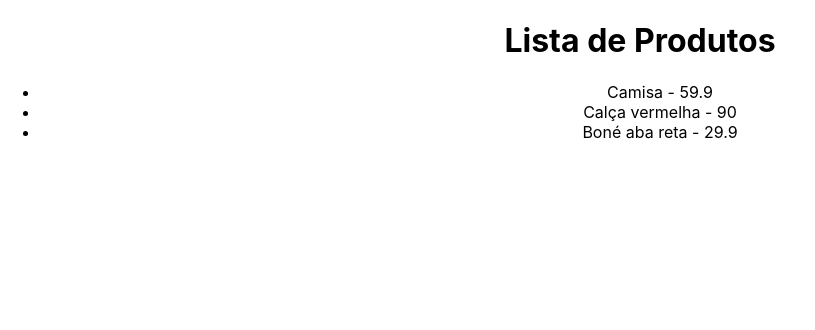
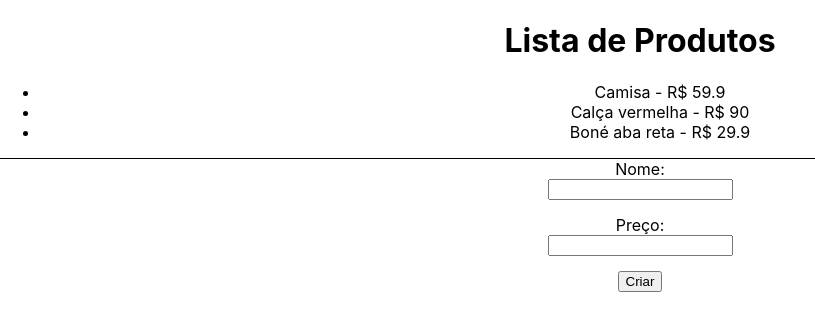
Before and after one commit to GeracNeto/http_react, a React (Create React App) app: page / in a window 1280 px wide. Shown: the top 330 px of the page, without its empty margins (0-815 px from the left). Built offline with nearby package versions, Linux system fonts and the light colour scheme; data requests are answered from the project's data file.

Commit message:
Criado consts name e price, criado função handleSubmit para fazer um POST no json-server e salvar os dados no arquivo db.json

```diff
--- a/src/App.js
+++ b/src/App.js
@@ -7,6 +7,9 @@
 function App() {
 
   const [products, setProducts] = useState([])
+
+  const [name, setName] = useState('')
+  const [price, setPrice] = useState('')
 
   // 1 Resgatando dados
   useEffect(() => {
@@ -23,12 +26,54 @@
 
   //console.log(products)
 
+  // Add de produtos
+  const handleSubmit = async (e) => {
+
+    e.preventDefault()
+
+    const product = {
+      name,
+      price
+      /*
+      Mesmo que dizer:
+
+      name: name
+      price: price
+
+      Isso porque as chaves possuem os mesmos nomes que os valores
+      */
+    }
+
+    const res = await fetch(url, {
+      method: "POST",
+      headers: {
+        "Content-Type": "application/json"
+      },
+      body: JSON.stringify(product)
+    })
+
+    console.log(product)
+  }
+
   return (
     <div className="App">
       <h1>Lista de Produtos</h1>
       <ul>
-        {products.map(product => (<li key={product.id}>{product.name} - {product.price}</li>))}
+        {products.map(product => (<li key={product.id}>{product.name} - R$ {product.price}</li>))}
       </ul>
+      <div className="add-product">
+        <form onSubmit={handleSubmit}>
+          <label>
+            Nome:
+            <input type="text" value={name} name='name' onChange={e => setName(e.target.value)} />
+          </label>
+          <label>
+            Preço:
+            <input type="number" value={price} name='name' onChange={e => setPrice(e.target.value)} />
+          </label>
+          <input type="submit" value='Criar' />
+        </form>
+      </div>
     </div>
   )
 }
```
